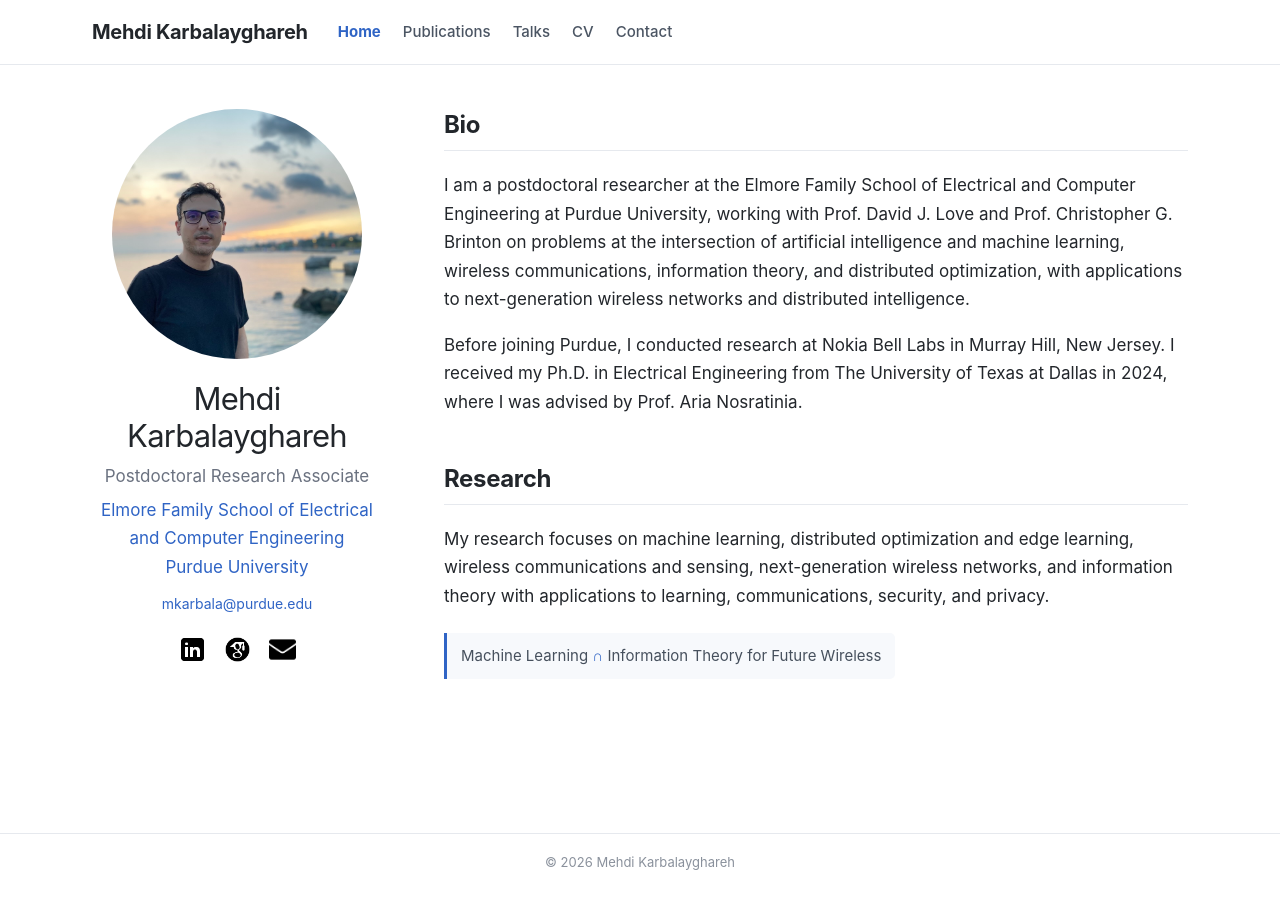
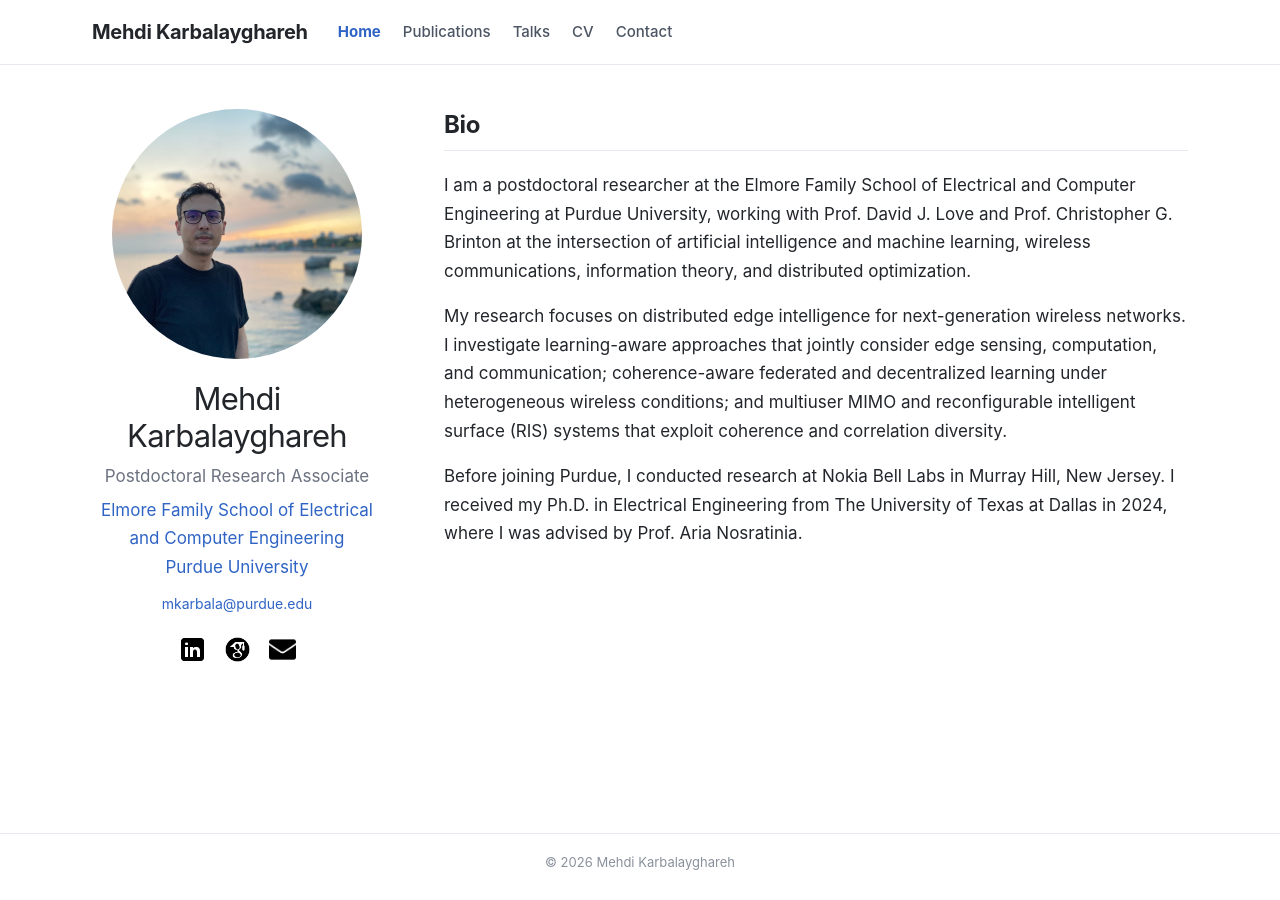
Before and after one commit to mkarbalaygh/mkarbalaygh.github.io, a Jekyll site: the page built from index.md, in a window 1280 px wide. Built offline with Jekyll 4.4.1, drawn with Linux system fonts in a browser that asks for light colours; comment, search, counter and statistics services are not loaded.

Commit message:
Consolidate research into homepage Bio section

```diff
--- a/index.md
+++ b/index.md
@@ -31,19 +31,14 @@ title: "Home"
     <section class="section-block">
       <h2 class="section-heading">Bio</h2>
       <p>
-        I am a postdoctoral researcher at the Elmore Family School of Electrical and Computer Engineering at Purdue University, working with Prof. David J. Love and Prof. Christopher G. Brinton on problems at the intersection of artificial intelligence and machine learning, wireless communications, information theory, and distributed optimization, with applications to next-generation wireless networks and distributed intelligence.
+        I am a postdoctoral researcher at the Elmore Family School of Electrical and Computer Engineering at Purdue University, working with Prof. David J. Love and Prof. Christopher G. Brinton at the intersection of artificial intelligence and machine learning, wireless communications, information theory, and distributed optimization.
+      </p>
+      <p>
+        My research focuses on distributed edge intelligence for next-generation wireless networks. I investigate learning-aware approaches that jointly consider edge sensing, computation, and communication; coherence-aware federated and decentralized learning under heterogeneous wireless conditions; and multiuser MIMO and reconfigurable intelligent surface (RIS) systems that exploit coherence and correlation diversity.
       </p>
       <p>
         Before joining Purdue, I conducted research at Nokia Bell Labs in Murray Hill, New Jersey. I received my Ph.D. in Electrical Engineering from The University of Texas at Dallas in 2024, where I was advised by Prof. Aria Nosratinia.
       </p>
     </section>
-
-    <section class="section-block">
-      <h2 class="section-heading">Research</h2>
-      <p>
-        My research focuses on machine learning, distributed optimization and edge learning, wireless communications and sensing, next-generation wireless networks, and information theory with applications to learning, communications, security, and privacy.
-      </p>
-      <p class="research-tagline">Machine Learning <span>∩</span> Information Theory for Future Wireless</p>
-    </section>
   </div>
 </div>
```
